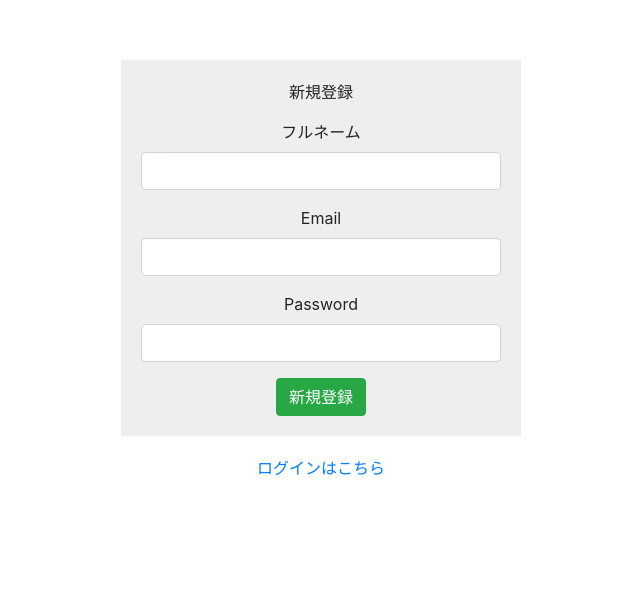
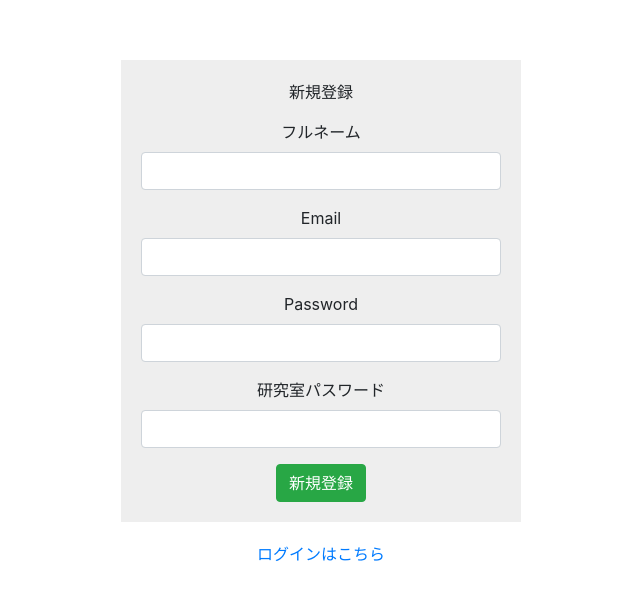
Before and after one commit to kons16/labo_atte, a React (Create React App) app in the folder frontend/: page /signup in a window 1280 px wide. Shown: the top 600 px of the page, without its empty margins (319-959 px from the left). Built offline with nearby package versions, Linux system fonts and the light colour scheme; no server answers.

Commit message:
研究室パスワードが正しいと新規登録できるようにした

```diff
--- a/frontend/src/components/SignUp.tsx
+++ b/frontend/src/components/SignUp.tsx
@@ -5,6 +5,7 @@ import * as H from 'history';
 import { Formik } from 'formik';
 import * as Yup from 'yup';
 import firebase from 'firebase';
+import { env } from 'process';
 
 interface SignUpState {
     loading: boolean,
@@ -24,6 +25,7 @@ class SignUp extends Component<SignUpProps, SignUpState> {
 
     // Submitしたとき
     handleOnSubmit = (values: any) => {
+        if (values.labPassword == process.env.REACT_APP_LAB_PASSWORD) {
             //spinner表示開始
             if (this._isMounted) this.setState({ loading: true });
             //新規登録処理
@@ -50,7 +52,7 @@ class SignUp extends Component<SignUpProps, SignUpState> {
                     if (this._isMounted) this.setState({ loading: false });
                     alert(error);
                 });
-
+        }
     }
 
     componentDidMount = () => {
@@ -67,11 +69,12 @@ class SignUp extends Component<SignUpProps, SignUpState> {
                 <div className="mx-auto" style={{ width: 400, background: '#eee', padding: 20, marginTop: 60 }}>
                     <p style={{ textAlign: 'center' }}>新規登録</p>
                     <Formik
-                        initialValues={{ email: '', password: '', name: '' }}
+                        initialValues={{ email: '', password: '', name: '', labPassword: ''}}
                         onSubmit={(values) => this.handleOnSubmit(values)}
                         validationSchema={Yup.object().shape({
                             email: Yup.string().email().required(),
                             password: Yup.string().required(),
+                            labPassword: Yup.string().required(),
                             name: Yup.string().required(),
                         })}
                     >
@@ -123,6 +126,22 @@ class SignUp extends Component<SignUpProps, SignUpState> {
                                             {errors.password}
                                         </FormFeedback>
                                     </FormGroup>
+                                    <FormGroup>
+                                        <Label for="labPassword">研究室パスワード</Label>
+                                        <Input
+                                            type="password"
+                                            name="labPassword"
+                                            id="labPassword"
+                                            value={values.labPassword}
+                                            onChange={handleChange}
+                                            onBlur={handleBlur}
+                                            invalid={touched.password && errors.password ? true : false}
+                                        />
+                                        <FormFeedback>
+                                            {errors.password}
+                                        </FormFeedback>
+                                    </FormGroup>
+
                                     <div style={{ textAlign: 'center' }}>
                                         <Button color="success" type="submit" disabled={this.state.loading}>
                                             <Spinner size="sm" color="light" style={{ marginRight: 5 }} hidden={!this.state.loading} />
```
Lines whose indentation alone changed are shown as unchanged.
